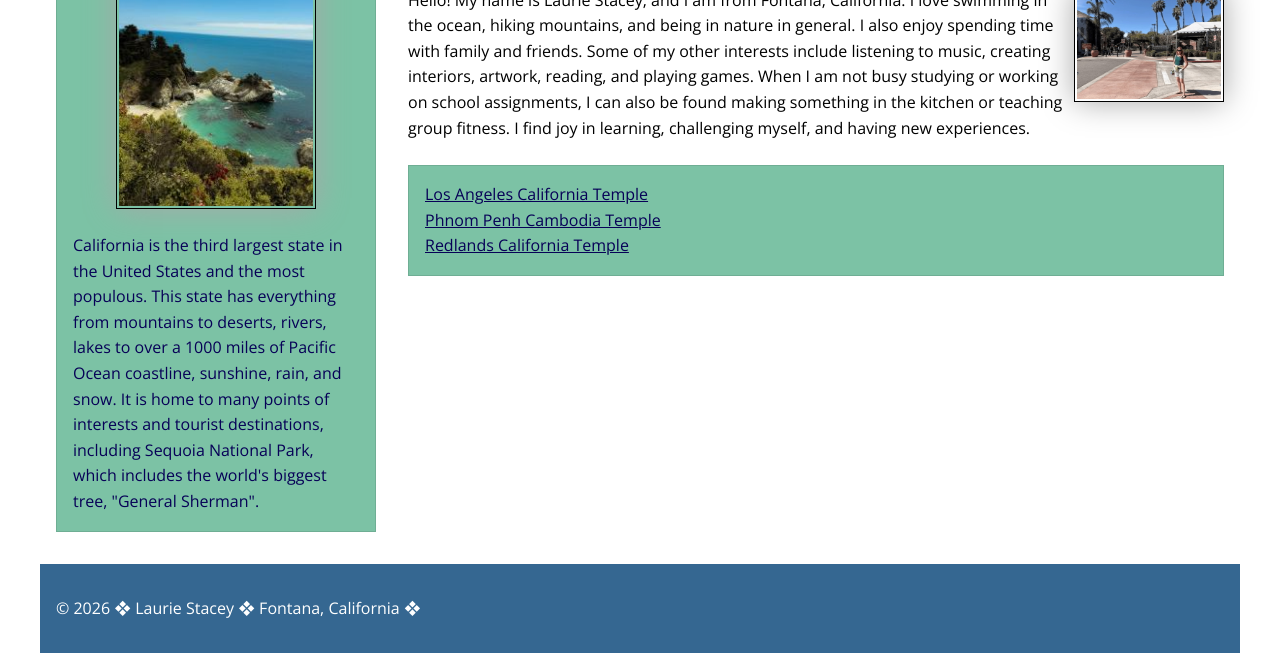
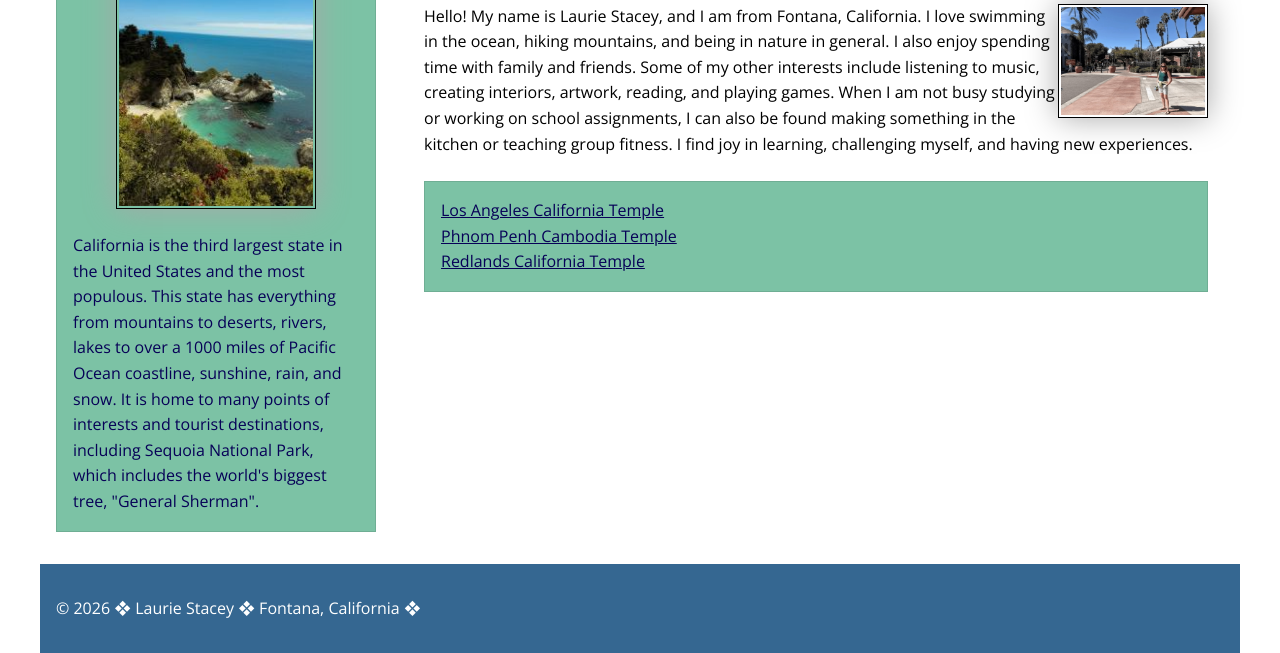
Before and after one commit to lauriestacey-dotcom/wdd130, a plain HTML site: page index.html in a window 1280 px wide. Shown: the part 198-851 px from the top of the page. Drawn offline with nearby package versions, Linux system fonts and the light colour scheme.

Commit message:
post code-along changes

```diff
--- a/styles/styles.css
+++ b/styles/styles.css
@@ -63,6 +63,7 @@ nav a {
 
 main {
     grid-column: 2/3;
+    margin: 1rem;
 }
 
 h1 {
```
Also changed, not shown: index.html (+0 -1 lines).
